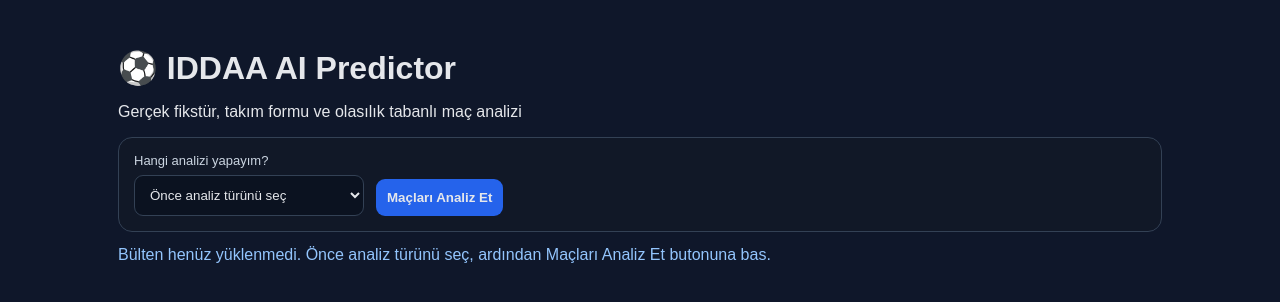
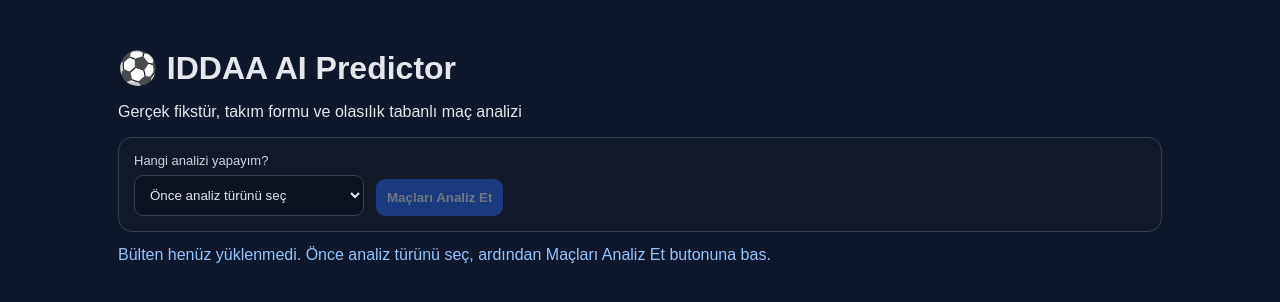
Before and after one commit to archie35/iddaa, a website: page public/index.html in a window 1280 px wide. Drawn offline with Linux system fonts and the light colour scheme.

Commit message:
Style disabled analyze button until market selection

```diff
--- a/public/style.css
+++ b/public/style.css
@@ -1,2 +1,4 @@
 *{box-sizing:border-box}body{margin:0;background:#0f172a;color:#e5e7eb;font-family:Arial,sans-serif}main{max-width:1100px;margin:auto;padding:28px}h1{margin-bottom:5px}.controls{background:#111827;border:1px solid #334155;border-radius:14px;padding:15px;display:flex;gap:12px;align-items:end;flex-wrap:wrap}.controls label{display:flex;flex-direction:column;gap:7px;color:#cbd5e1;font-size:13px;min-width:230px}button,input,select{background:#0b1220;color:#e5e7eb;border:1px solid #334155;border-radius:9px;padding:11px}button{background:#2563eb;border:0;cursor:pointer;font-weight:600}.grid{display:grid;grid-template-columns:repeat(auto-fit,minmax(280px,1fr));gap:14px;margin-top:16px}.card{background:#111827;border:1px solid #334155;border-radius:14px;padding:15px}.cardhead{display:flex;align-items:center;gap:9px;margin-bottom:10px}.rank{display:inline-flex;align-items:center;justify-content:center;min-width:30px;height:30px;border-radius:9px;background:#1d4ed8;font-weight:bold}.muted{color:#94a3b8;font-size:12px}.pick{margin-top:10px;margin-bottom:10px;padding:11px;background:#0b1220;border-radius:10px}.pill{display:inline-block;background:#1e293b;border-radius:99px;padding:5px 8px;margin:0 5px 5px 0;font-size:12px}.value{color:#86efac;margin-top:8px;font-weight:600}#status{margin:14px 0;color:#93c5fd}
 .formbox{margin-top:12px;padding:10px;background:#0b1220;border:1px solid #263449;border-radius:10px}.formtitle{font-size:12px;color:#cbd5e1;font-weight:700;margin-bottom:8px}.formline{font-size:12px;margin:6px 0}.form-sequence{font-weight:700;letter-spacing:2px;color:#86efac}.formnotes{font-size:11px;color:#93c5fd;margin-top:8px;line-height:1.5}
+
+button:disabled{opacity:.45;cursor:not-allowed}
```
